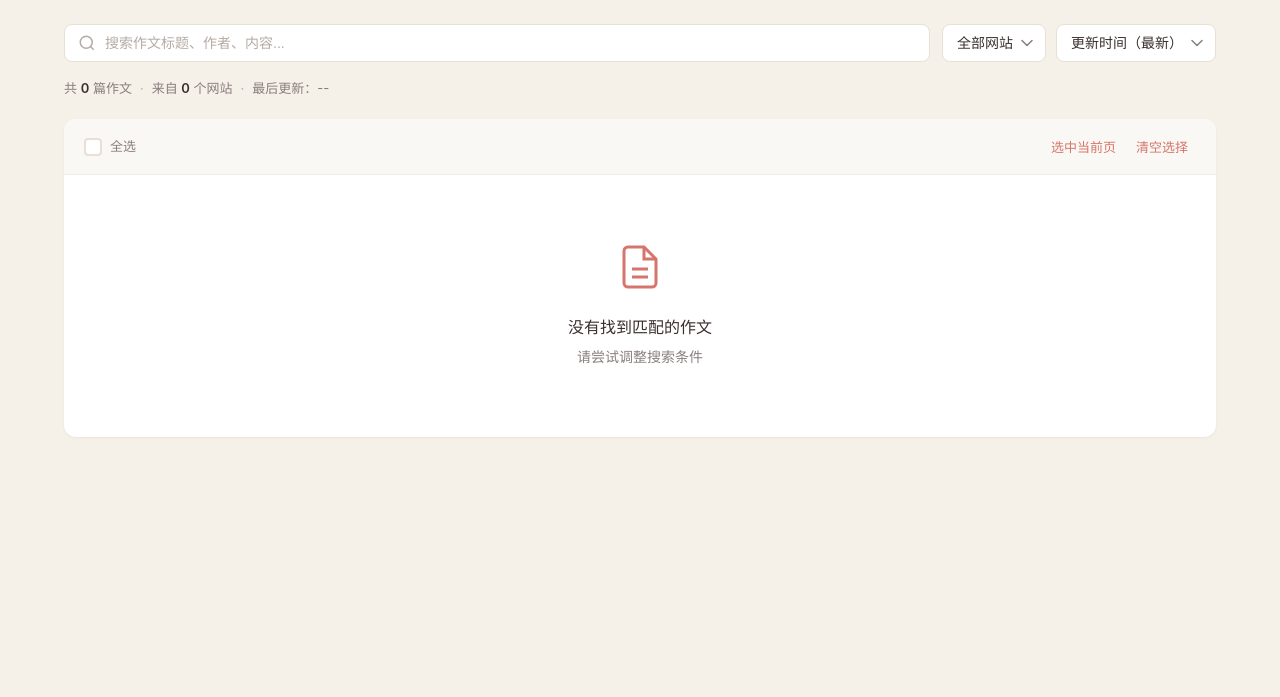
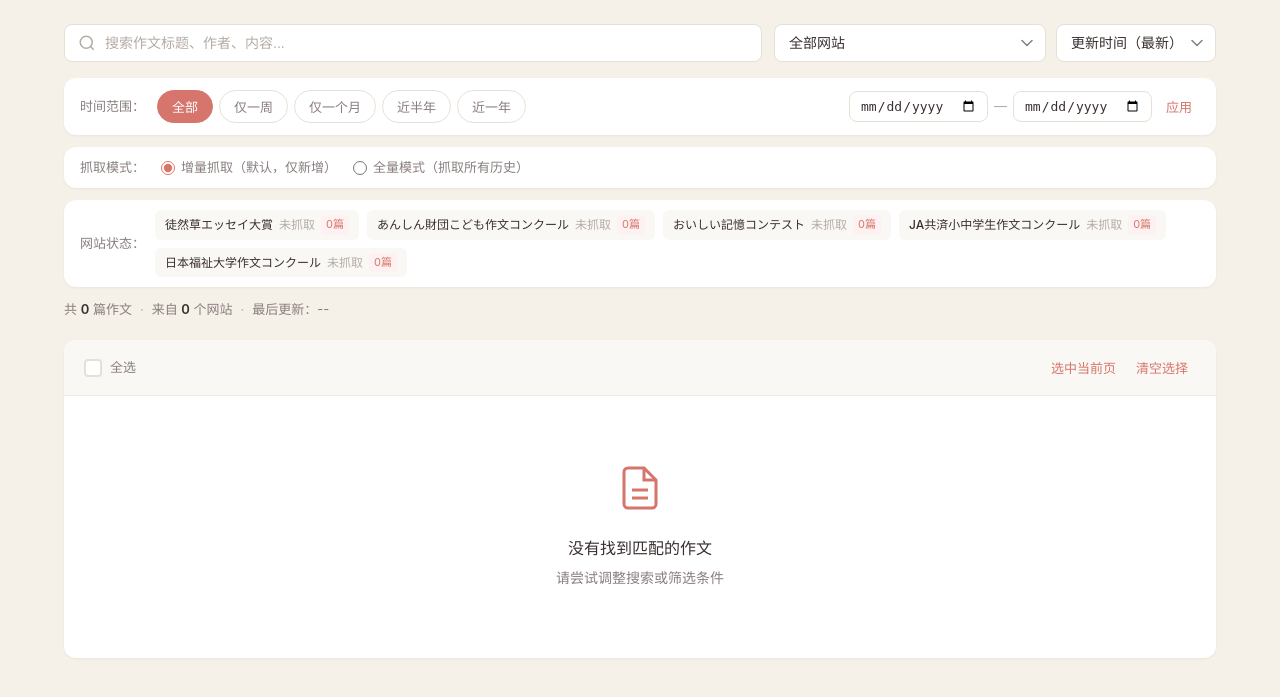
Before and after one commit to xiaokan666-xk/sakubunn, a Flask app: page / in a window 1280 px wide. Shown: the part 73-770 px from the top of the page. Run offline with Flask 2, Linux system fonts and the light colour scheme; data that the repository does not hold is empty.

Commit message:
Part 5: Add Word export format, time filter, incremental/full crawl, site update display

```diff
--- a/main.py
+++ b/main.py
@@ -4,6 +4,7 @@
 import threading
 import logging
 import tempfile
+from datetime import datetime
 from flask import Flask, render_template, request, jsonify, send_file
 from config import DB_PATH, LOG_FILE
 from modules.cache import CacheManager
@@ -35,7 +36,28 @@
 def get_essays():
     keyword = request.args.get('keyword', '')
     source = request.args.get('source', '')
-    essays = cache_manager.search_essays(keyword=keyword, source=source)
+    date_from = request.args.get('date_from', '')
+    date_to = request.args.get('date_to', '')
+    relative = request.args.get('relative', '')
+
+    if relative:
+        if relative == 'week':
+            essays = cache_manager.get_essays_by_relative_time(days=7)
+        elif relative == 'month':
+            essays = cache_manager.get_essays_by_relative_time(months=1)
+        elif relative == 'half_year':
+            essays = cache_manager.get_essays_by_relative_time(months=6)
+        elif relative == 'year':
+            essays = cache_manager.get_essays_by_relative_time(months=12)
+        else:
+            essays = cache_manager.get_all_essays()
+    else:
+        essays = cache_manager.search_essays(
+            keyword=keyword,
+            source=source,
+            date_from=date_from if date_from else None,
+            date_to=date_to if date_to else None
+        )
     return jsonify(essays)
 
 
@@ -50,12 +72,19 @@
 @app.route('/api/sites', methods=['GET'])
 def get_sites():
     sites = spider_manager.list_sites()
+    updates = cache_manager.get_all_site_updates()
+    for site in sites:
+        info = updates.get(site['name'], {})
+        site['last_update'] = info.get('last_update', '')
+        site['essay_count'] = info.get('essay_count', 0)
     return jsonify(sites)
 
 
 @app.route('/api/stats', methods=['GET'])
 def get_stats():
     stats = cache_manager.get_stats()
+    site_updates = cache_manager.get_all_site_updates()
+    stats['site_updates'] = site_updates
     return jsonify(stats)
 
 
@@ -67,13 +96,15 @@
 
     essay_data = {
         'title': essay['title'],
-        'content': essay['body'],
-        'source_url': essay['source'],
-        'source_name': essay['site'],
-        'word_count': len(essay['body'])
+        'author': essay['author'],
+        'school': essay['school'],
+        'body': essay['body'],
+        'source': essay['source'],
+        'date': essay['date'],
+        'site': essay['site']
     }
 
-    filename = f"{essay['title'][:30]}.docx".replace('/', '_').replace('\\', '_')
+    filename = f"{essay['title'][:30]} {essay['site']}.docx".replace('/', '_').replace('\\', '_')
     save_path = os.path.join(os.path.dirname(DB_PATH), filename)
 
     if exporter.export_single(essay_data, save_path):
@@ -84,15 +115,21 @@
 @app.route('/api/export_batch', methods=['GET'])
 def export_batch():
     ids_param = request.args.get('ids', '')
-    if not ids_param:
-        return jsonify({'error': 'No IDs provided'}), 400
+    date_from = request.args.get('date_from', '')
+    date_to = request.args.get('date_to', '')
 
-    try:
-        ids = [int(x.strip()) for x in ids_param.split(',') if x.strip()]
-    except ValueError:
-        return jsonify({'error': 'Invalid IDs'}), 400
+    essays = []
+    if ids_param:
+        try:
+            ids = [int(x.strip()) for x in ids_param.split(',') if x.strip()]
+            essays = cache_manager.get_essays_by_ids(ids)
+        except ValueError:
+            return jsonify({'error': 'Invalid IDs'}), 400
+    elif date_from and date_to:
+        essays = cache_manager.get_essays_by_date_range(date_from, date_to)
+    else:
+        return jsonify({'error': 'No IDs or date range provided'}), 400
 
-    essays = cache_manager.get_essays_by_ids(ids)
     if not essays:
         return jsonify({'error': 'No essays found'}), 404
 
@@ -100,16 +137,25 @@
     for essay in essays:
         essay_data_list.append({
             'title': essay['title'],
-            'content': essay['body'],
-            'source_url': essay['source'],
-            'source_name': essay['site'],
-            'word_count': len(essay['body'])
+            'author': essay['author'],
+            'school': essay['school'],
+            'body': essay['body'],
+            'source': essay['source'],
+            'date': essay['date'],
+            'site': essay['site']
         })
 
-    filename = f"batch_export_{len(essay_data_list)}_essays.docx"
+    # 命名：作文大赏2026.1.1-2026.7.1.docx
+    if date_from and date_to:
+        df = date_from.replace('-', '.').split(' ')[0]
+        dt = date_to.replace('-', '.').split(' ')[0]
+        filename = f"作文大赏{df}-{dt}.docx"
+    else:
+        filename = f"batch_export_{len(essay_data_list)}_essays.docx"
+
     save_path = os.path.join(os.path.dirname(DB_PATH), filename)
 
-    if exporter.export_batch(essay_data_list, save_path):
+    if exporter.export_batch(essay_data_list, save_path, date_from=date_from, date_to=date_to):
         return send_file(save_path, as_attachment=True)
     return jsonify({'error': 'Export failed'}), 500
 
@@ -118,25 +164,36 @@
 def crawl():
     data = request.json or {}
     site_name = data.get('site_name', '')
+    full_mode = data.get('full_mode', False)
+
+    def essay_exists_fn(url):
+        return cache_manager.essay_exists(url)
 
     if site_name:
-        result = spider_manager.crawl_site(site_name)
+        result = spider_manager.crawl_site(site_name, essay_exists_fn=essay_exists_fn, full_mode=full_mode)
         if result['success']:
+            inserted = 0
             for essay in result['essays']:
-                cache_manager.insert_essay(essay)
+                if cache_manager.insert_essay(essay):
+                    inserted += 1
+            cache_manager.update_site_crawl_time(site_name, spider_manager.get_spider(site_name).site_url)
         return jsonify({
             'success': result['success'],
             'count': len(result['essays']),
             'failures': result['failures']
         })
     else:
-        results = spider_manager.crawl_all()
+        results = spider_manager.crawl_all(essay_exists_fn=essay_exists_fn, full_mode=full_mode)
         total_count = 0
         all_failures = []
         for site_name, result in results.items():
+            inserted = 0
             for essay in result['essays']:
-                cache_manager.insert_essay(essay)
-            total_count += len(result['essays'])
+                if cache_manager.insert_essay(essay):
+                    inserted += 1
+            total_count += inserted
+            if result['essays']:
+                cache_manager.update_site_crawl_time(site_name, spider_manager.get_spider(site_name).site_url)
             all_failures.extend(result['failures'])
         return jsonify({
             'success': total_count > 0,
--- a/static/css/style.css
+++ b/static/css/style.css
@@ -738,6 +738,184 @@
 }
 
 /* ========================================
+   Time Filter
+   ======================================== */
+.time-filter-bar {
+    display: flex;
+    align-items: center;
+    gap: 12px;
+    margin-bottom: 12px;
+    flex-wrap: wrap;
+    padding: 12px 16px;
+    background: var(--bg-card);
+    border-radius: var(--radius-card);
+    box-shadow: var(--shadow-card);
+}
+
+.time-filter-label {
+    font-size: 13px;
+    color: var(--text-secondary);
+    font-weight: 500;
+    flex-shrink: 0;
+}
+
+.time-filter-chips {
+    display: flex;
+    gap: 6px;
+    flex-wrap: wrap;
+}
+
+.time-chip {
+    padding: 6px 14px;
+    border: 1px solid var(--border-color);
+    background: var(--bg-card);
+    color: var(--text-secondary);
+    font-size: 13px;
+    border-radius: 20px;
+    cursor: pointer;
+    transition: all 0.2s;
+}
+
+.time-chip:hover {
+    border-color: var(--color-primary);
+    color: var(--color-primary);
+}
+
+.time-chip.active {
+    background: var(--color-primary);
+    border-color: var(--color-primary);
+    color: white;
+}
+
+.time-custom {
+    display: flex;
+    align-items: center;
+    gap: 6px;
+    margin-left: auto;
+}
+
+.date-input {
+    padding: 6px 10px;
+    border: 1px solid var(--border-color);
+    border-radius: var(--radius-input);
+    font-size: 13px;
+    color: var(--text-primary);
+    background: var(--bg-card);
+}
+
+.date-input:focus {
+    outline: none;
+    border-color: var(--color-primary);
+}
+
+.date-separator {
+    color: var(--text-muted);
+    font-size: 13px;
+}
+
+/* ========================================
+   Crawl Mode
+   ======================================== */
+.crawl-mode-bar {
+    display: flex;
+    align-items: center;
+    gap: 16px;
+    margin-bottom: 12px;
+    padding: 10px 16px;
+    background: var(--bg-card);
+    border-radius: var(--radius-card);
+    box-shadow: var(--shadow-card);
+}
+
+.crawl-mode-label {
+    font-size: 13px;
+    color: var(--text-secondary);
+    font-weight: 500;
+    flex-shrink: 0;
+}
+
+.mode-option {
+    display: flex;
+    align-items: center;
+    gap: 6px;
+    cursor: pointer;
+    font-size: 13px;
+    color: var(--text-secondary);
+}
+
+.mode-option input[type="radio"] {
+    accent-color: var(--color-primary);
+    width: 14px;
+    height: 14px;
+    cursor: pointer;
+}
+
+.mode-text {
+    transition: color 0.2s;
+}
+
+.mode-option:hover .mode-text {
+    color: var(--text-primary);
+}
+
+/* ========================================
+   Site Updates Bar
+   ======================================== */
+.site-updates-bar {
+    display: flex;
+    align-items: center;
+    gap: 10px;
+    margin-bottom: 12px;
+    padding: 10px 16px;
+    background: var(--bg-card);
+    border-radius: var(--radius-card);
+    box-shadow: var(--shadow-card);
+    overflow-x: auto;
+}
+
+.updates-label {
+    font-size: 13px;
+    color: var(--text-secondary);
+    font-weight: 500;
+    flex-shrink: 0;
+}
+
+.site-tags {
+    display: flex;
+    gap: 8px;
+    flex-wrap: wrap;
+}
+
+.site-tag {
+    display: flex;
+    align-items: center;
+    gap: 6px;
+    padding: 5px 10px;
+    background: var(--bg-hover);
+    border-radius: 6px;
+    font-size: 12px;
+    color: var(--text-secondary);
+    white-space: nowrap;
+}
+
+.site-tag .tag-name {
+    font-weight: 500;
+    color: var(--text-primary);
+}
+
+.site-tag .tag-time {
+    color: var(--text-muted);
+}
+
+.site-tag .tag-count {
+    background: var(--color-primary-light);
+    color: var(--color-primary);
+    padding: 1px 5px;
+    border-radius: 4px;
+    font-size: 11px;
+}
+
+/* ========================================
    Responsive
    ======================================== */
 @media (max-width: 768px) {
@@ -763,6 +941,22 @@
         flex: 1;
     }
 
+    .time-filter-bar {
+        flex-direction: column;
+        align-items: flex-start;
+    }
+
+    .time-custom {
+        margin-left: 0;
+        width: 100%;
+    }
+
+    .crawl-mode-bar {
+        flex-direction: column;
+        align-items: flex-start;
+        gap: 8px;
+    }
+
     .essay-meta-row {
         gap: 8px;
     }
--- a/static/js/app.js
+++ b/static/js/app.js
@@ -7,12 +7,16 @@
 let currentPage = 1;
 const pageSize = 15;
 let currentModalId = null;
+let currentTimeFilter = '';
+let customDateFrom = '';
+let customDateTo = '';
 
 // ========================================
 // Init
 // ========================================
 document.addEventListener('DOMContentLoaded', () => {
     loadEssays();
+    loadSites();
     bindEvents();
 });
 
@@ -30,6 +34,35 @@
     document.getElementById('sort-select').addEventListener('change', () => {
         currentPage = 1;
         applyFilters();
+    });
+
+    // Time filter chips
+    document.querySelectorAll('.time-chip').forEach(chip => {
+        chip.addEventListener('click', () => {
+            document.querySelectorAll('.time-chip').forEach(c => c.classList.remove('active'));
+            chip.classList.add('active');
+            currentTimeFilter = chip.dataset.relative;
+            customDateFrom = '';
+            customDateTo = '';
+            document.getElementById('date-from').value = '';
+            document.getElementById('date-to').value = '';
+            currentPage = 1;
+            loadEssays();
+        });
+    });
+
+    // Custom date apply
+    document.getElementById('apply-date').addEventListener('click', () => {
+        const fromVal = document.getElementById('date-from').value;
+        const toVal = document.getElementById('date-to').value;
+        if (fromVal && toVal) {
+            customDateFrom = fromVal + ' 00:00:00';
+            customDateTo = toVal + ' 23:59:59';
+            currentTimeFilter = 'custom';
+            document.querySelectorAll('.time-chip').forEach(c => c.classList.remove('active'));
+            currentPage = 1;
+            loadEssays();
+        }
     });
 
     document.getElementById('select-all').addEventListener('change', handleSelectAll);
@@ -52,8 +85,8 @@
     });
 
     document.getElementById('refresh-btn').addEventListener('click', () => {
-        showToast('正在刷新数据...');
-        loadEssays();
+        showToast('正在抓取数据...');
+        startCrawl();
     });
 
     document.getElementById('batch-export-btn').addEventListener('click', batchExport);
@@ -78,14 +111,26 @@
 // Data Loading
 // ========================================
 function loadEssays() {
-    fetch('/api/essays')
+    let url = '/api/essays';
+    const params = new URLSearchParams();
+
+    if (currentTimeFilter && currentTimeFilter !== 'custom') {
+        params.append('relative', currentTimeFilter);
+    } else if (customDateFrom && customDateTo) {
+        params.append('date_from', customDateFrom);
+        params.append('date_to', customDateTo);
+    }
+
+    if (params.toString()) {
+        url += '?' + params.toString();
+    }
+
+    fetch(url)
         .then(r => r.json())
         .then(data => {
             allEssays = data || [];
-            populateSiteFilter();
             applyFilters();
             updateStats();
-            showToast(`已加载 ${allEssays.length} 篇作文`);
         })
         .catch(err => {
             console.error('Load essays failed:', err);
@@ -93,16 +138,41 @@
         });
 }
 
-function populateSiteFilter() {
-    const sites = [...new Set(allEssays.map(e => e.site).filter(Boolean))];
+function loadSites() {
+    fetch('/api/sites')
+        .then(r => r.json())
+        .then(sites => {
+            populateSiteFilter(sites);
+            renderSiteTags(sites);
+        })
+        .catch(err => {
+            console.error('Load sites failed:', err);
+        });
+}
+
+function populateSiteFilter(sites) {
     const select = document.getElementById('site-filter');
     select.innerHTML = '<option value="">全部网站</option>';
     sites.forEach(site => {
         const opt = document.createElement('option');
-        opt.value = site;
-        opt.textContent = site;
+        opt.value = site.name;
+        opt.textContent = site.name;
         select.appendChild(opt);
     });
+}
+
+function renderSiteTags(sites) {
+    const container = document.getElementById('site-tags');
+    container.innerHTML = sites.map(site => {
+        const time = site.last_update ? formatDateTime(site.last_update) : '未抓取';
+        return `
+            <div class="site-tag">
+                <span class="tag-name">${escapeHtml(site.name)}</span>
+                <span class="tag-time">${time}</span>
+                <span class="tag-count">${site.essay_count || 0}篇</span>
+            </div>
+        `;
+    }).join('');
 }
 
 function updateStats() {
@@ -113,7 +183,7 @@
     const times = allEssays.map(e => e.crawl_time).filter(Boolean);
     if (times.length > 0) {
         const latest = times.sort().pop();
-        document.getElementById('last-update').textContent = `最后更新：${formatDate(latest)}`;
+        document.getElementById('last-update').textContent = `最后更新：${formatDateTime(latest)}`;
     }
 }
 
@@ -173,7 +243,7 @@
                     </svg>
                 </div>
                 <p class="empty-title">没有找到匹配的作文</p>
-                <p class="empty-desc">请尝试调整搜索条件</p>
+                <p class="empty-desc">请尝试调整搜索或筛选条件</p>
             </div>`;
         document.getElementById('pagination-bar').style.display = 'none';
         return;
@@ -353,6 +423,29 @@
 }
 
 // ========================================
+// Crawl
+// ========================================
+function startCrawl() {
+    const fullMode = document.querySelector('input[name="crawl_mode"]:checked').value === 'full';
+
+    fetch('/api/crawl', {
+        method: 'POST',
+        headers: { 'Content-Type': 'application/json' },
+        body: JSON.stringify({ full_mode: fullMode })
+    })
+    .then(r => r.json())
+    .then(data => {
+        showToast(`抓取完成，新增 ${data.count} 篇作文`);
+        loadEssays();
+        loadSites();
+    })
+    .catch(err => {
+        console.error('Crawl failed:', err);
+        showToast('抓取失败，请查看日志');
+    });
+}
+
+// ========================================
 // Preview Modal
 // ========================================
 function previewEssay(id) {
@@ -363,7 +456,7 @@
     document.getElementById('modal-title').textContent = essay.title || '无标题';
     document.getElementById('modal-site').textContent = essay.site || '未知';
     document.getElementById('modal-author').textContent = essay.author || '未知';
-    document.getElementById('modal-date').textContent = formatDate(essay.crawl_time);
+    document.getElementById('modal-date').textContent = formatDateTime(essay.crawl_time);
     document.getElementById('modal-source').textContent = essay.source || '';
     document.getElementById('modal-source').href = essay.source || '#';
     document.getElementById('modal-body').textContent = essay.body || '';
@@ -419,6 +512,13 @@
     return `${d.getFullYear()}-${String(d.getMonth()+1).padStart(2,'0')}-${String(d.getDate()).padStart(2,'0')}`;
 }
 
+function formatDateTime(dateStr) {
+    if (!dateStr) return '--';
+    const d = new Date(dateStr);
+    if (isNaN(d)) return dateStr;
+    return `${d.getFullYear()}-${String(d.getMonth()+1).padStart(2,'0')}-${String(d.getDate()).padStart(2,'0')} ${String(d.getHours()).padStart(2,'0')}:${String(d.getMinutes()).padStart(2,'0')}`;
+}
+
 function debounce(fn, delay) {
     let timer;
     return function(...args) {
--- a/templates/index.html
+++ b/templates/index.html
@@ -49,6 +49,45 @@
                         <option value="title_asc">标题（A-Z）</option>
                         <option value="title_desc">标题（Z-A）</option>
                     </select>
+                </div>
+            </div>
+
+            <!-- Time Filter -->
+            <div class="time-filter-bar">
+                <span class="time-filter-label">时间范围：</span>
+                <div class="time-filter-chips">
+                    <button class="time-chip active" data-relative="">全部</button>
+                    <button class="time-chip" data-relative="week">仅一周</button>
+                    <button class="time-chip" data-relative="month">仅一个月</button>
+                    <button class="time-chip" data-relative="half_year">近半年</button>
+                    <button class="time-chip" data-relative="year">近一年</button>
+                </div>
+                <div class="time-custom">
+                    <input type="date" id="date-from" class="date-input">
+                    <span class="date-separator">—</span>
+                    <input type="date" id="date-to" class="date-input">
+                    <button class="btn-text" id="apply-date">应用</button>
+                </div>
+            </div>
+
+            <!-- Crawl Mode -->
+            <div class="crawl-mode-bar">
+                <span class="crawl-mode-label">抓取模式：</span>
+                <label class="mode-option">
+                    <input type="radio" name="crawl_mode" value="incremental" checked>
+                    <span class="mode-text">增量抓取（默认，仅新增）</span>
+                </label>
+                <label class="mode-option">
+                    <input type="radio" name="crawl_mode" value="full">
+                    <span class="mode-text">全量模式（抓取所有历史）</span>
+                </label>
+            </div>
+
+            <!-- Site Update Info -->
+            <div class="site-updates-bar" id="site-updates-bar">
+                <span class="updates-label">网站状态：</span>
+                <div class="site-tags" id="site-tags">
+                    <!-- JS populated -->
                 </div>
             </div>
 
```
Also changed, not shown: modules/cache.py (+74 -2 lines), modules/exporter.py (+113 -33 lines), modules/spider_base.py (+7 -2 lines), modules/spider_manager.py (+4 -4 lines).
